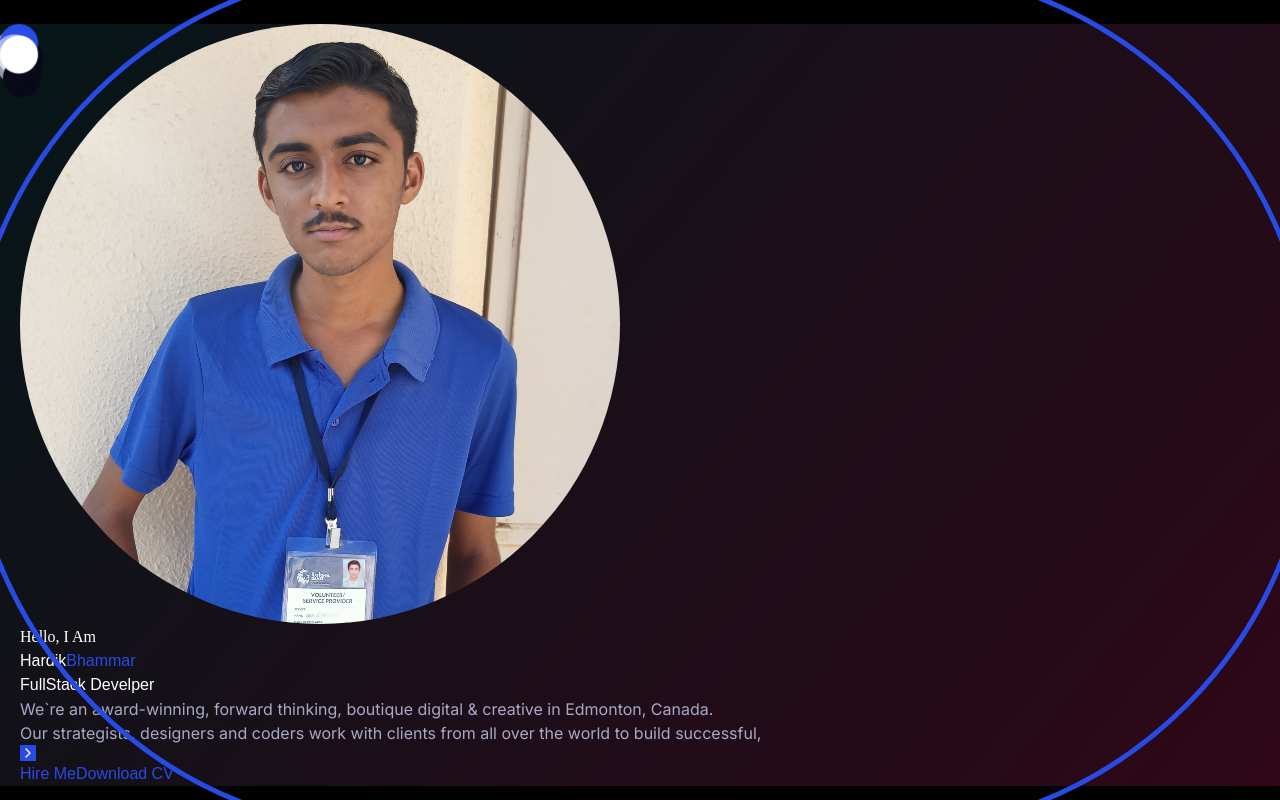
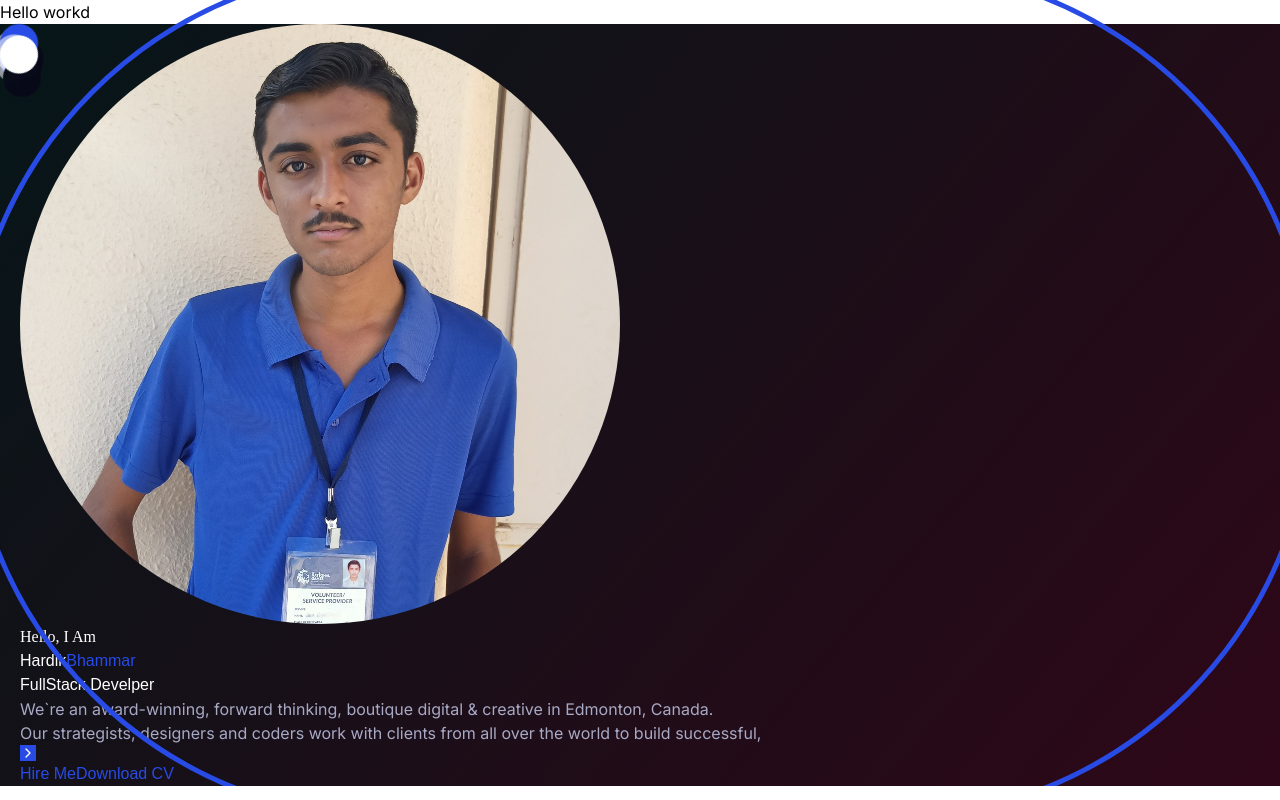
Before and after one commit to Bharat0509/test, a Next.js app: page / in a window 1280 px wide. Built offline with nearby package versions, Linux system fonts and the light colour scheme.

Commit message:
Portfolio project heder update1

```diff
--- a/src/app/page.tsx
+++ b/src/app/page.tsx
@@ -7,7 +7,7 @@ import Image from 'next/image'
 
 export default function Home() {
   return (
-    <main className="Main h-screen bg-black">
+    <main className="Main">
       <h1>Hello workd</h1>
 
            <HomePage/>
```
